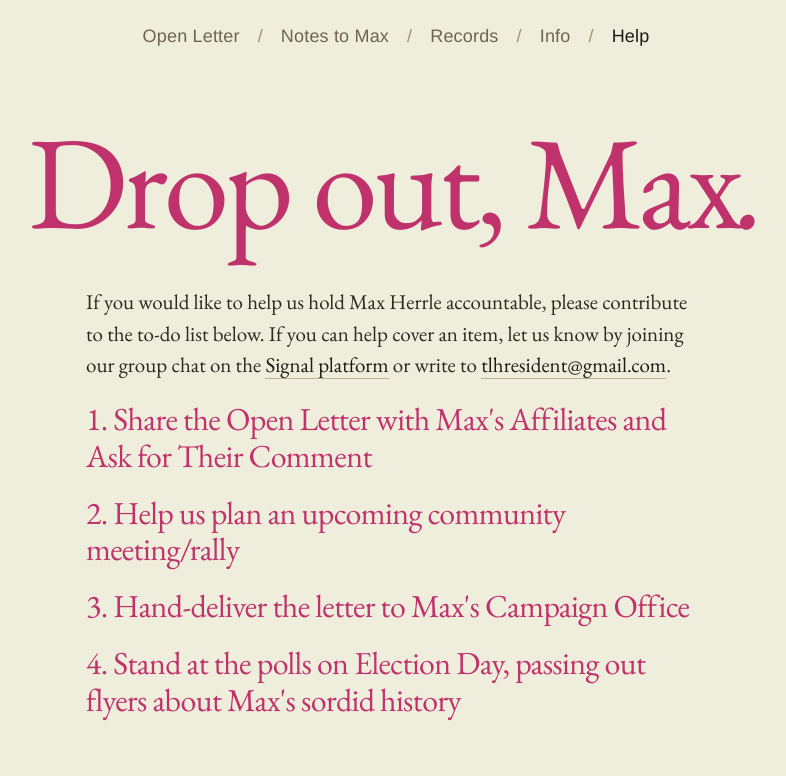
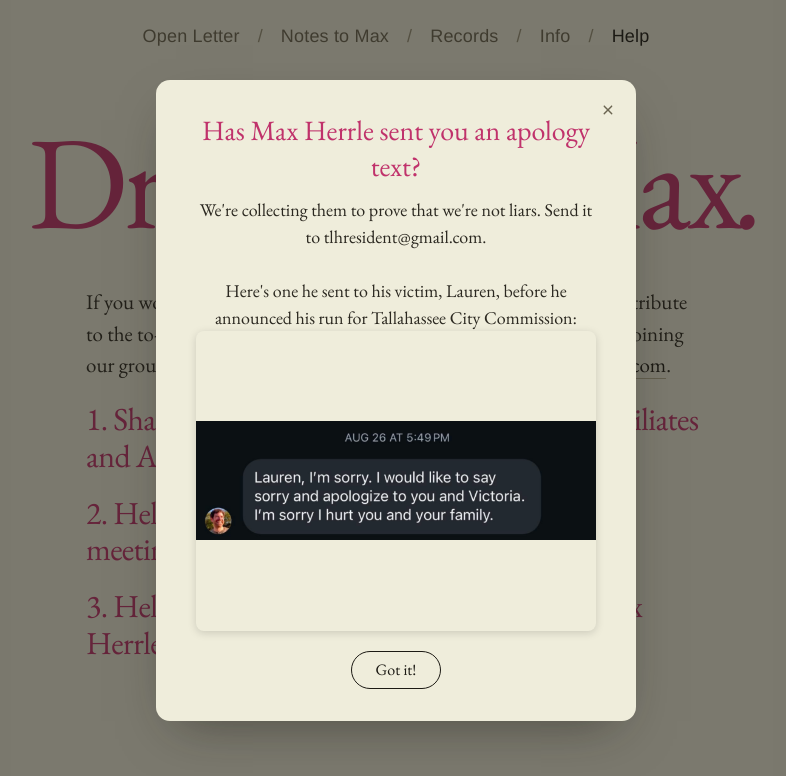
Before and after one commit to shelbygreen/dropout-max, a Next.js app: page /help in a window 1280 px wide. Shown: the top 776 px of the page, without its empty margins (244-1030 px from the left). Built offline with nearby package versions, Linux system fonts and the light colour scheme; no server answers.

Commit message:
added page abt apology texts

```diff
--- a/app/api/wall-notes/route.js
+++ b/app/api/wall-notes/route.js
@@ -1,7 +1,7 @@
 import { NextResponse } from 'next/server'
 
 export async function GET() {
-  const url = `https://api.airtable.com/v0/${process.env.AIRTABLE_BASE_ID}/${process.env.AIRTABLE_TABLE_NAME}?sort[0][field]=Created&sort[0][direction]=desc`
+  const url = `https://api.airtable.com/v0/${process.env.AIRTABLE_BASE_ID}/${process.env.AIRTABLE_TABLE_NAME}?sort[0][field]=Position&sort[0][direction]=asc&sort[1][field]=Created&sort[1][direction]=desc`
 
   const response = await fetch(url, {
     headers: {
--- a/app/globals.css
+++ b/app/globals.css
@@ -6,6 +6,7 @@ a:hover { color: #8a2f1d; border-color: #8a2f1d; }
 .scroller { scrollbar-width: none; }
 .scroller::-webkit-scrollbar { height: 0; }
 @keyframes riseIn { from { opacity: 0; transform: translateY(14px); } to { opacity: 1; } }
+@keyframes fadeIn { from { opacity: 0; } to { opacity: 1; } }
 .navLink { background: none; border: none; padding: 0; cursor: pointer; font: inherit; }
 .navLink:hover { color: #8a2f1d; }
 .ghostBtn { background: transparent; color: #1c1a14; border: 1px solid #1c1a14; font-family: 'EB Garamond', Georgia, serif; line-height: 1; cursor: pointer; transition: background 160ms, color 160ms; }
--- a/app/help/page.js
+++ b/app/help/page.js
@@ -18,13 +18,11 @@ export default function RecordsPage() {
           <a href="mailto:tlhresident@gmail.com">tlhresident@gmail.com</a>.
         </p>
 
-        <h2 style={subhead}>1. Share the Open Letter with Max's Affiliates and Ask for Their Comment</h2>
+        <h2 style={subhead}>1. Share the Open Letter with Max Herrle's Affiliates and Ask for Their Comment</h2>
 
         <h2 style={subhead}>2. Help us plan an upcoming community meeting/rally</h2>
 
-        <h2 style={subhead}>3. Hand-deliver the letter to Max's Campaign Office</h2>
-
-        <h2 style={subhead}>4. Stand at the polls on Election Day, passing out flyers about Max's sordid history</h2>
+        <h2 style={subhead}>3. Help us collect apology texts/messages of Max Herrle admitting guilt</h2>
 
 
       </div>
--- a/app/layout.js
+++ b/app/layout.js
@@ -2,6 +2,8 @@ import "./globals.css";
 import Nav from "@/components/Nav";
 import { WallProvider } from "@/components/WallProvider";
 import AddNoteModal from "@/components/AddNoteModal";
+import AnnouncementModal from "@/components/AnnouncementModal";
+
 
 export const metadata = {
   metadataBase: new URL("https://dropoutmax.com"), // replace with your actual domain
@@ -48,6 +50,7 @@ export default function RootLayout({ children }) {
         />
       </head>
       <body>
+        <AnnouncementModal />
         <WallProvider>
           <div style={{ minHeight: "100vh", background: "#efeddb" }}>
             <Nav />
--- a/app/records/page.js
+++ b/app/records/page.js
@@ -25,6 +25,12 @@ export default function RecordsPage() {
           If something on this page is inaccurate, or if you have a record you want added or removed, write to{" "}
           <a href="mailto:tlhresident@gmail.com">tlhresident@gmail.com</a>.
         </p>
+
+        <h2 style={subhead}>From Max Herrle, himself</h2>
+        <p style={body}>To Lauren. Sent on August 26, 2025 via Instagram:
+        <Screenshot src="/Pre-Campaign-Apology-Text-1.png" aspect="4 / 3"/>
+        </p>
+
 
         <h2 style={subhead}>From Direct Messages</h2>
         <p style={body}>
--- /dev/null
+++ b/components/AnnouncementModal.js
@@ -0,0 +1,71 @@
+"use client";
+
+import { useState } from "react";
+import Screenshot from "@/components/Screenshot";
+
+export default function AnnouncementModal() {
+  const [open, setOpen] = useState(true);
+
+  function close() {
+    setOpen(false);
+  }
+
+  if (!open) return null;
+
+  return (
+    <div
+      role="dialog"
+      aria-modal="true"
+      onClick={close}
+      style={{
+        position: "fixed",
+        inset: 0,
+        background: "rgba(28,26,20,0.55)",
+        display: "flex",
+        alignItems: "center",
+        justifyContent: "center",
+        padding: "20px",
+        zIndex: 1000,
+        animation: "fadeIn 200ms ease both"
+      }}
+    >
+      <div
+        onClick={(e) => e.stopPropagation()}
+        style={{
+          background: "#efeddb",
+          borderRadius: 14,
+          padding: "32px clamp(24px,5vw,40px)",
+          maxWidth: 480,
+          width: "100%",
+          position: "relative",
+          boxShadow: "0 20px 50px -20px rgba(28,26,20,0.5)",
+          fontFamily: "'EB Garamond', Georgia, serif",
+          textAlign: "center"
+        }}
+      >
+        <button
+          type="button"
+          className="closeBtn"
+          aria-label="Close announcement"
+          onClick={close}
+          style={{ position: "absolute", top: 10, right: 10 }}
+        >
+          &times;
+        </button>
+
+        <h2 style={{ margin: "0 0 12px", fontSize: "clamp(22px,5vw,28px)", color: "#c0326b", fontWeight: 400 }}>
+          Has Max Herrle sent you an apology text?
+        </h2>
+
+        <p style={{ margin: 0, fontSize: "clamp(16px,4vw,18px)", lineHeight: 1.5, color: "#2b2820" }}>
+          We're collecting them to prove that we're not liars. Send it to tlhresident@gmail.com. <br/> <br/> Here's one he sent to his victim, Lauren, before he announced his run for Tallahassee City Commission:
+        </p>
+        <Screenshot src="/Pre-Campaign-Apology-Text-1.png" aspect="4 / 3"/>
+
+        <button type="button" className="ghostBtn" onClick={close} style={{ marginTop: 20, padding: "10px 24px", borderRadius: 999, fontSize: 16 }}>
+          Got it!
+        </button>
+      </div>
+    </div>
+  );
+}
```
Also changed, not shown: public/Pre-Campaign-Apology-Text-1.png (added).
